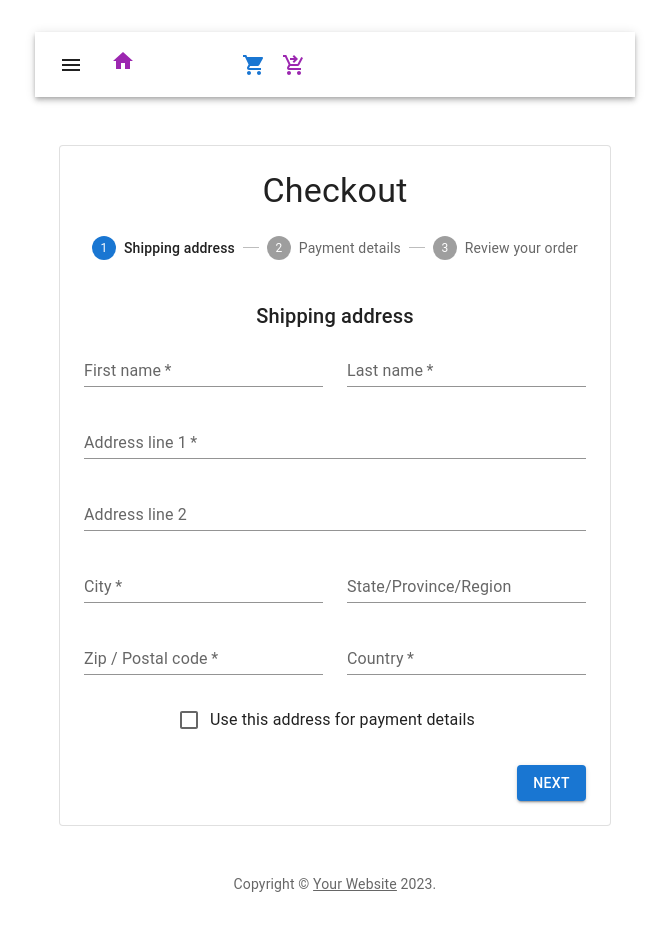
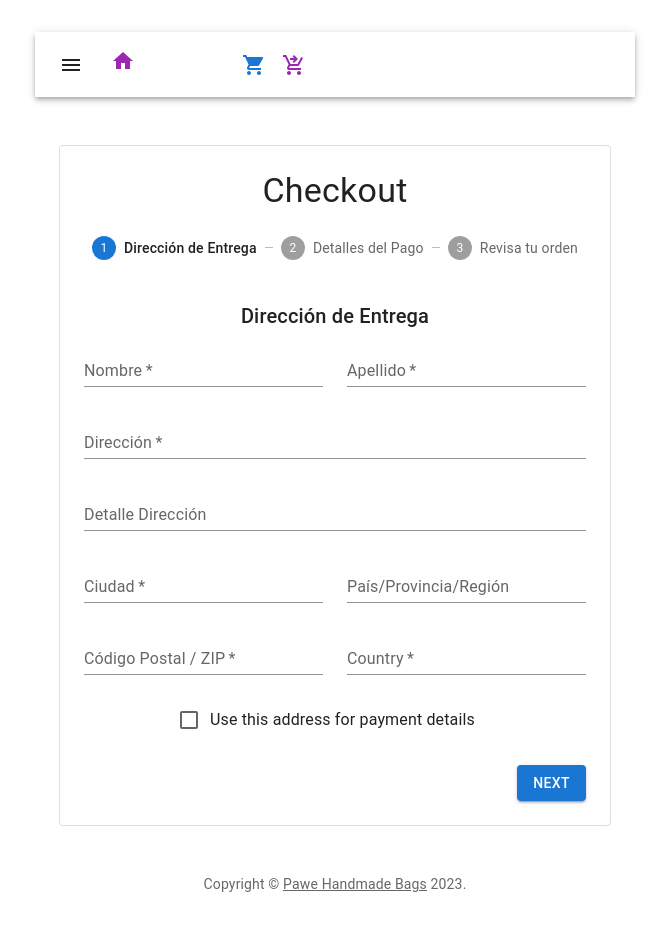
Before and after one commit to Camicardenasp/pawe, a React (Vite) app: page /checkout in a window 1280 px wide. Shown: the top 930 px of the page, without its empty margins (305-974 px from the left). Built offline with nearby package versions, Linux system fonts and the light colour scheme.

Commit message:
Update Checkout.

```diff
--- a/src/components/CheckoutForm/AddressForm.jsx
+++ b/src/components/CheckoutForm/AddressForm.jsx
@@ -9,7 +9,7 @@ export default function AddressForm() {
     return (
         <React.Fragment>
             <Typography variant="h6" gutterBottom>
-                Shipping address
+                Dirección de Entrega
             </Typography>
             <Grid container spacing={3}>
                 <Grid item xs={12} sm={6}>
@@ -17,7 +17,7 @@ export default function AddressForm() {
                         required
                         id="firstName"
                         name="firstName"
-                        label="First name"
+                        label="Nombre"
                         fullWidth
                         autoComplete="given-name"
                         variant="standard"
@@ -28,7 +28,7 @@ export default function AddressForm() {
                         required
                         id="lastName"
                         name="lastName"
-                        label="Last name"
+                        label="Apellido"
                         fullWidth
                         autoComplete="family-name"
                         variant="standard"
@@ -39,7 +39,7 @@ export default function AddressForm() {
                         required
                         id="address1"
                         name="address1"
-                        label="Address line 1"
+                        label="Dirección"
                         fullWidth
                         autoComplete="shipping address-line1"
                         variant="standard"
@@ -49,7 +49,7 @@ export default function AddressForm() {
                     <TextField
                         id="address2"
                         name="address2"
-                        label="Address line 2"
+                        label="Detalle Dirección"
                         fullWidth
                         autoComplete="shipping address-line2"
                         variant="standard"
@@ -60,7 +60,7 @@ export default function AddressForm() {
                         required
                         id="city"
                         name="city"
-                        label="City"
+                        label="Ciudad"
                         fullWidth
                         autoComplete="shipping address-level2"
                         variant="standard"
@@ -70,7 +70,7 @@ export default function AddressForm() {
                     <TextField
                         id="state"
                         name="state"
-                        label="State/Province/Region"
+                        label="País/Provincia/Región"
                         fullWidth
                         variant="standard"
                     />
@@ -80,7 +80,7 @@ export default function AddressForm() {
                         required
                         id="zip"
                         name="zip"
-                        label="Zip / Postal code"
+                        label="Código Postal / ZIP"
                         fullWidth
                         autoComplete="shipping postal-code"
                         variant="standard"
--- a/src/components/CheckoutForm/Checkout.jsx
+++ b/src/components/CheckoutForm/Checkout.jsx
@@ -20,8 +20,8 @@ function Copyright() {
     return (
         <Typography variant="body2" color="text.secondary" align="center">
             {'Copyright © '}
-            <Link color="inherit" href="https://mui.com/">
-                Your Website
+            <Link color="inherit" href="https://pawe.netlify.app">
+                Pawe Handmade Bags
             </Link>{' '}
             {new Date().getFullYear()}
             {'.'}
@@ -29,7 +29,7 @@ function Copyright() {
     );
 }
 
-const steps=['Shipping address', 'Payment details', 'Review your order'];
+const steps=['Dirección de Entrega', 'Detalles del Pago', 'Revisa tu orden'];
 
 function getStepContent(step) {
     switch (step) {
--- a/src/components/CheckoutForm/PaymentForm.jsx
+++ b/src/components/CheckoutForm/PaymentForm.jsx
@@ -9,14 +9,14 @@ export default function PaymentForm() {
     return (
         <React.Fragment>
             <Typography variant="h6" gutterBottom>
-                Payment method
+                Método de Pago (Nequi)
             </Typography>
             <Grid container spacing={3}>
                 <Grid item xs={12} md={6}>
                     <TextField
                         required
                         id="cardName"
-                        label="Name on card"
+                        label="Nombre del Titular"
                         fullWidth
                         autoComplete="cc-name"
                         variant="standard"
@@ -26,7 +26,7 @@ export default function PaymentForm() {
                     <TextField
                         required
                         id="cardNumber"
-                        label="Card number"
+                        label="Número de Comprobante de Transacción"
                         fullWidth
                         autoComplete="cc-number"
                         variant="standard"
@@ -36,7 +36,7 @@ export default function PaymentForm() {
                     <TextField
                         required
                         id="expDate"
-                        label="Expiry date"
+                        label="Fecha de Transacción"
                         fullWidth
                         autoComplete="cc-exp"
                         variant="standard"
@@ -46,17 +46,11 @@ export default function PaymentForm() {
                     <TextField
                         required
                         id="cvv"
-                        label="CVV"
-                        helperText="Last three digits on signature strip"
+                        label="Celular"
+                        helperText="Desde el cuál se hizo la transferencia"
                         fullWidth
                         autoComplete="cc-csc"
                         variant="standard"
-                    />
-                </Grid>
-                <Grid item xs={12}>
-                    <FormControlLabel
-                        control={<Checkbox color="secondary" name="saveCard" value="yes" />}
-                        label="Remember credit card details for next time"
                     />
                 </Grid>
             </Grid>
--- a/src/components/CheckoutForm/Review.jsx
+++ b/src/components/CheckoutForm/Review.jsx
@@ -4,30 +4,8 @@ import List from '@mui/material/List';
 import ListItem from '@mui/material/ListItem';
 import ListItemText from '@mui/material/ListItemText';
 import Grid from '@mui/material/Grid';
+import { useStateValue } from '/src/StateProvider';
 
-const products=[
-    {
-        name: 'Product 1',
-        desc: 'A nice thing',
-        price: '$9.99',
-    },
-    {
-        name: 'Product 2',
-        desc: 'Another thing',
-        price: '$3.45',
-    },
-    {
-        name: 'Product 3',
-        desc: 'Something else',
-        price: '$6.51',
-    },
-    {
-        name: 'Product 4',
-        desc: 'Best thing of all',
-        price: '$14.11',
-    },
-    { name: 'Shipping', desc: '', price: 'Free' },
-];
 
 const addresses=['1 MUI Drive', 'Reactville', 'Anytown', '99999', 'USA'];
 const payments=[
@@ -38,16 +16,19 @@ const payments=[
 ];
 
 export default function Review() {
+
+    const [{ basket }, dispatch]=useStateValue();
+
     return (
         <React.Fragment>
             <Typography variant="h6" gutterBottom>
                 Order summary
             </Typography>
             <List disablePadding>
-                {products.map((product) => (
-                    <ListItem key={product.name} sx={{ py: 1, px: 0 }}>
-                        <ListItemText primary={product.name} secondary={product.desc} />
-                        <Typography variant="body2">{product.price}</Typography>
+                {basket.map((item) => (
+                    <ListItem key={item.name} sx={{ py: 1, px: 0 }}>
+                        <ListItemText primary={item.name} secondary={item.desc} />
+                        <Typography variant="body2">{item.price}</Typography>
                     </ListItem>
                 ))}
 
```
